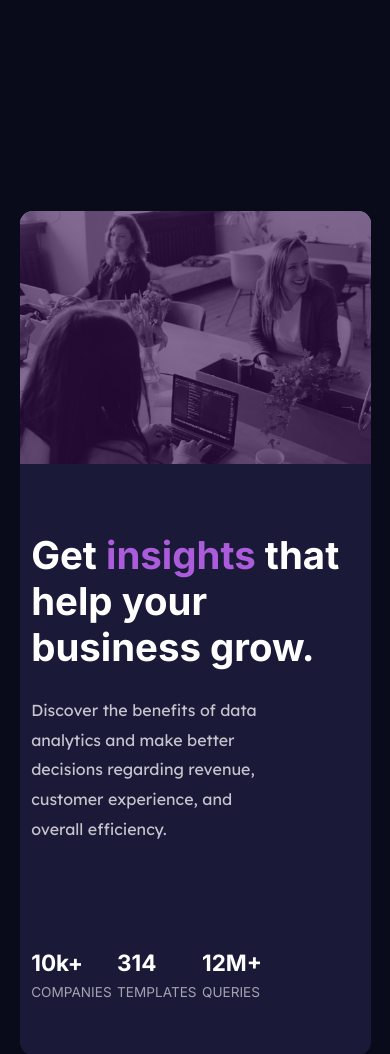
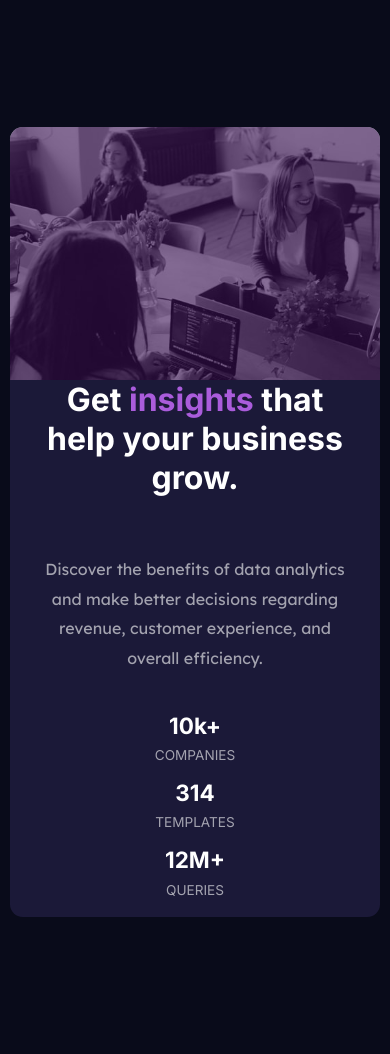
Before and after one commit to Chluna86/STATS-CARD-COMPONENT-MAIN, a plain HTML site: page index.html in a window 390 px wide. Shown: the top 1054 px of the page. Drawn offline with Linux system fonts and the light colour scheme.

Commit message:
Add files via upload

```diff
--- a/css/styles.css
+++ b/css/styles.css
@@ -110,17 +110,22 @@ p {
 }
 
 @media screen and (max-width: 770px) {
+    main {
+        height: 920px;
+
+    }
     .container {
-        height: 100vh;
-        width: 90vw;
+        height: 790px;
+        width: 95vw;
         display: grid;
         grid-auto-rows: 1fr;
         grid-template-columns: 1fr;
-        grid-template-rows: 1fr 1fr;
+        grid-template-rows: 0.8fr 1fr;
         gap: 0px 0px;
         grid-template-areas: "rightSide" "leftSide";
         border-radius: var(--curve);
-
+        margin-top: 15vh;
+        margin-bottom: 15vh;
     }
 
     .rightSide {
@@ -128,22 +133,52 @@ p {
         border-bottom-right-radius: 0;
         border-top-left-radius: var(--curve);
         height: 30vh;
-        width: 100%;
+        width: 95vw;
     }
 
     .image {
         border-top-left-radius: var(--curve);
         border-bottom-right-radius: 0;
-
     }
 
     .leftSide {
-        width: 100%;
-        grid-area: leftSide;
         display: grid;
-        grid-template-rows: repeat(3, 1fr);
+        grid-template-rows: 0.8fr 0.6fr 1fr;
+        width: 95vw;
+        height: 100%;
+        padding: 0 20px;
     }
 
+    .title {
+        text-align: center;
+        font-size: 2rem;
+    }
+
+    .discover{
+        padding: 0;
+        margin: 0 3vw;
+        display: flex;
+        align-items: flex-start;
+        text-align: center;
+        opacity: 0.8;
+        height: fit-content;
+    }
+
+    .metrics {
+        margin-top: 2vh;
+        padding: 0;
+        display: grid;
+        grid-template-columns: 1fr;
+        grid-template-rows: repeat(3, 1fr);
+        place-items: center;
+    }
+
+    .company, .templates, .queries {
+        display: flex;
+        flex-direction: column;
+        align-items: center;
+        margin: 8px 0;
+    }
 
 }
 
```
